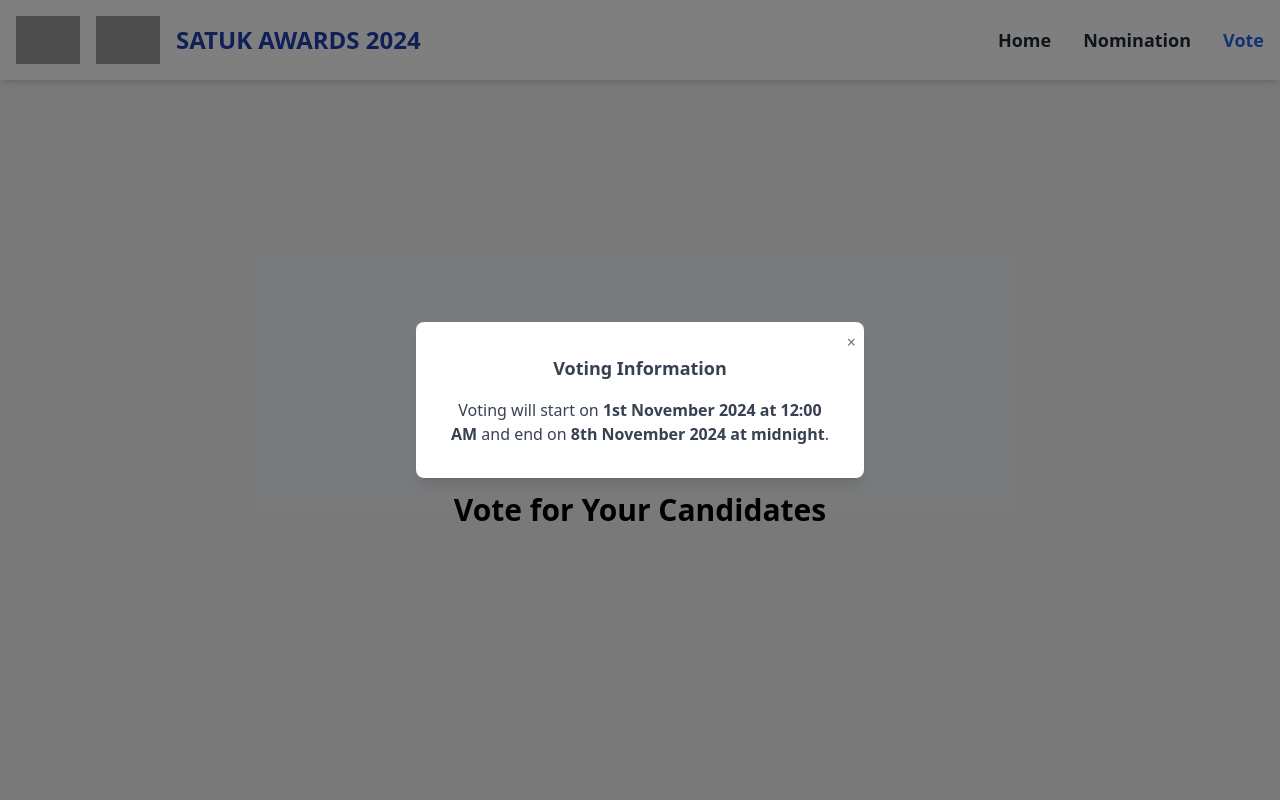
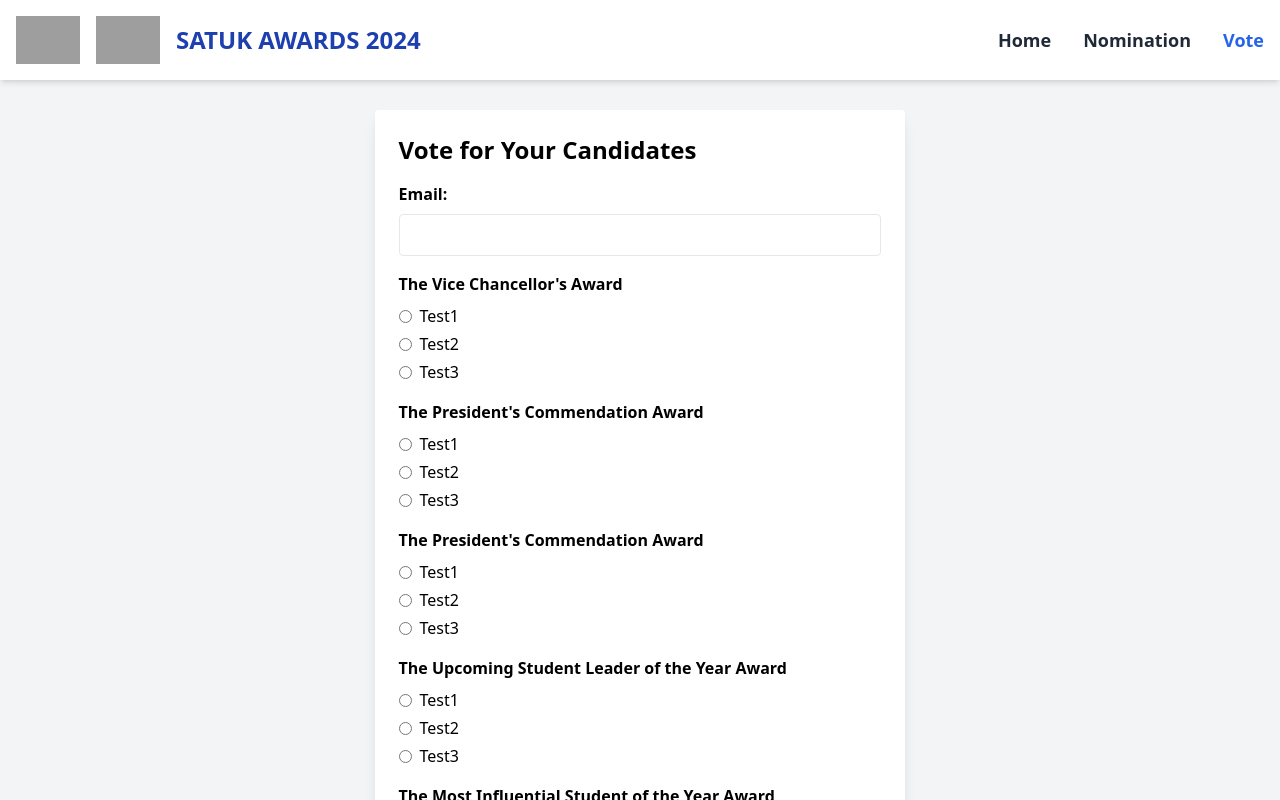
Before and after one commit to OumaArera/satuk-awards, a React (Create React App) app: page /vote in a window 1280 px wide. Shown: the top 800 px of the page. Built offline with nearby package versions, Linux system fonts and the light colour scheme; grey boxes are pictures that could not be loaded.

Commit message:
feat: complete

```diff
--- a/src/Vote.jsx
+++ b/src/Vote.jsx
@@ -1,52 +1,387 @@
 import React, { useEffect, useState } from 'react';
 
+const votingDetails=[
+  {
+    categoryId: 1,
+    categoryName: "The Vice Chancellor's Award",
+    candidates: [
+      {name: "Test1", id: 1},
+      {name: "Test2", id: 2},
+      {name: "Test3", id: 3}
+    ]
+  },
+  {
+    categoryId: 2,
+    categoryName: "The President's Commendation Award",
+    candidates: [
+      {name: "Test1", id: 4},
+      {name: "Test2", id: 5},
+      {name: "Test3", id: 6}
+    ]
+  },
+  {
+    categoryId: 3,
+    categoryName: "The President's Commendation Award",
+    candidates: [
+      {name: "Test1", id: 7},
+      {name: "Test2", id: 8},
+      {name: "Test3", id: 9}
+    ]
+  },
+  {
+    categoryId: 4,
+    categoryName: "The Upcoming Student Leader of the Year Award",
+    candidates: [
+      {name: "Test1", id: 10},
+      {name: "Test2", id: 11},
+      {name: "Test3", id: 12}
+    ]
+  },
+  {
+    categoryId: 5,
+    categoryName: "The Most Influential Student of the Year Award",
+    candidates: [
+      {name: "Test1", id: 13},
+      {name: "Test2", id: 14},
+      {name: "Test3", id: 15}
+    ]
+  },
+  {
+    categoryId: 6,
+    categoryName: "The Student's Affairs Advocate of the Year Award",
+    candidates: [
+      {name: "Test1", id: 16},
+      {name: "Test2", id: 17},
+      {name: "Test3", id: 18}
+    ]
+  },
+  {
+    categoryId: 7,
+    categoryName: "The Blogger of the Year Award",
+    candidates: [
+      {name: "Test1", id: 19},
+      {name: "Test2", id: 20},
+      {name: "Test3", id: 21}
+    ]
+  },
+  {
+    categoryId: 8,
+    categoryName: "The Faculty of the Year Award",
+    candidates: [
+      {name: "Test1", id: 22},
+      {name: "Test2", id: 23},
+      {name: "Test3", id: 24}
+    ]
+  },
+  {
+    categoryId: 9,
+    categoryName: "The Content Creator of the Year Award",
+    candidates: [
+      {name: "Test1", id: 25},
+      {name: "Test2", id: 26},
+      {name: "Test3", id: 27}
+    ]
+  },
+  {
+    categoryId: 10,
+    categoryName: "The Club and/or Society of the Year Award",
+    candidates: [
+      {name: "Test1", id: 28},
+      {name: "Test2", id: 29},
+      {name: "Test3", id: 30}
+    ]
+  },
+  {
+    categoryId: 11,
+    categoryName: "The Humanitarian of the Year Award",
+    candidates: [
+      {name: "Test1", id: 31},
+      {name: "Test2", id: 32},
+      {name: "Test3", id: 33}
+    ]
+  },
+  {
+    categoryId: 12,
+    categoryName: "The Most Innovative and Creative Student of the Year Award",
+    candidates: [
+      {name: "Test1", id: 34},
+      {name: "Test2", id: 35},
+      {name: "Test3", id: 36}
+    ]
+  },
+  {
+    categoryId: 13,
+    categoryName: "The Entrepreneurial Student of the Year Award",
+    candidates: [
+      {name: "Test1", id: 37},
+      {name: "Test2", id: 38},
+      {name: "Test3", id: 39}
+    ]
+  },
+  {
+    categoryId: 25,
+    categoryName: "The Graphic Designer of the Year Award",
+    candidates: [
+      {name: "Test1", id: 73},
+      {name: "Test2", id: 74},
+      {name: "Test3", id: 75}
+    ]
+  },
+  {
+    categoryId: 14,
+    categoryName: "The Poet and Song Writer of the Year Award",
+    candidates: [
+      {name: "Test1", id: 40},
+      {name: "Test2", id: 41},
+      {name: "Test3", id: 42}
+    ]
+  },
+  {
+    categoryId: 15,
+    categoryName: "The Photographer of the Year Award",
+    candidates: [
+      {name: "Test1", id: 43},
+      {name: "Test2", id: 44},
+      {name: "Test3", id: 45}
+    ]
+  },
+  {
+    categoryId: 16,
+    categoryName: "The Dance Crew of the Year Award",
+    candidates: [
+      {name: "Test1", id: 46},
+      {name: "Test2", id: 47},
+      {name: "Test3", id: 48}
+    ]
+  },
+  {
+    categoryId: 17,
+    categoryName: "The Service Provider of the Year Award",
+    candidates: [
+      {name: "Test1", id: 49},
+      {name: "Test2", id: 50},
+      {name: "Test3", id: 51}
+    ]
+  },
+  {
+    categoryId: 18,
+    categoryName: "The Environment Advocate of the Year Award",
+    candidates: [
+      {name: "Test1", id: 52},
+      {name: "Test2", id: 53},
+      {name: "Test3", id: 54}
+    ]
+  },
+  {
+    categoryId: 19,
+    categoryName: "The PWDs Advocate of the Year Award",
+    candidates: [
+      {name: "Test1", id: 55},
+      {name: "Test2", id: 56},
+      {name: "Test3", id: 57}
+    ]
+  },
+  {
+    categoryId: 20,
+    categoryName: "The Commitment to Service Award",
+    candidates: [
+      {name: "Test1", id: 58},
+      {name: "Test2", id: 59},
+      {name: "Test3", id: 60}
+    ]
+  },
+  {
+    categoryId: 21,
+    categoryName: "Indoor Games, Sports Team of the Year Award",
+    candidates: [
+      {name: "Test1", id: 61},
+      {name: "Test2", id: 62},
+      {name: "Test3", id: 63}
+    ]
+  },
+  {
+    categoryId: 22,
+    categoryName: "Outdoor Games, Sports Team of the Year Award",
+    candidates: [
+      {name: "Test1", id: 64},
+      {name: "Test2", id: 65},
+      {name: "Test3", id: 66}
+    ]
+  },
+  {
+    categoryId: 23,
+    categoryName: "Indoor Games, Sports Person of the Year Award",
+    candidates: [
+      {name: "Test1", id: 67},
+      {name: "Test2", id: 68},
+      {name: "Test3", id: 69}
+    ]
+  },
+  {
+    categoryId: 24,
+    categoryName: "Outdoor Games, Sports Person of the Year Award",
+    candidates: [
+      {name: "Test1", id: 70},
+      {name: "Test2", id: 71},
+      {name: "Test3", id: 72}
+    ]
+  }
+]
+
+
 const Vote = () => {
+  const [selectedCandidates, setSelectedCandidates] = useState({});
+  const [email, setEmail] = useState('');
   const [showOverlay, setShowOverlay] = useState(false);
+  const [isLoading, setIsLoading] = useState(false);
+  const [errorMessage, setErrorMessage] = useState('');
+  const [success, setSuccess] = useState("");
 
-  // Define the voting period
-  const votingStartDate = new Date('2024-11-01T00:00:00'); // 1st November 2024, 12:00 AM
-  const votingEndDate = new Date('2024-11-08T23:59:59'); // 8th November 2024, 11:59 PM
+  // Time constraint
+  const votingStartDate = new Date();
+  const votingEndDate = new Date('2024-11-08T23:59:59');
+
+  // Validate Email (excludes invalid formats)
+  const validateEmail = (email) => {
+    const emailPattern = /^[a-zA-Z0-9._%+-]+@(?:gmail\.com|yahoo\.com|outlook\.com|protonmail\.com)$/;
+    return emailPattern.test(email);
+  };
 
   useEffect(() => {
     const now = new Date();
-
-    // Check if the current date is outside the voting period
     if (now < votingStartDate || now > votingEndDate) {
       setShowOverlay(true);
+    } else {
+      setShowOverlay(false);
     }
   }, []);
 
-  // Close the overlay
-  const closeOverlay = () => {
-    setShowOverlay(false);
+  // Handle candidate selection
+  const handleCandidateSelect = (categoryId, candidateId) => {
+    setSelectedCandidates((prev) => ({ ...prev, [categoryId]: candidateId }));
+  };
+
+  // Submit vote
+  const handleSubmit = async (e) => {
+    e.preventDefault();
+
+    if (!validateEmail(email)) {
+      setErrorMessage('Invalid email format');
+      return;
+    }
+
+    // Check if all categories have been selected
+    if (Object.keys(selectedCandidates).length !== votingDetails.length) {
+      setErrorMessage('Please vote for each category.');
+      return;
+    }
+
+    const data = {
+      voterEmail: email,
+      candidateIds: Object.values(selectedCandidates),
+      categoryIds: Object.keys(selectedCandidates).map(Number),
+    };
+    Object.entries(data).forEach(([key, value]) => console.log(`${key} : ${value}`));
+
+    setIsLoading(true);
+    try {
+      const response = await fetch('https://satuk.onrender.com/users/vote', {
+        method: "POST",
+        headers: {"Content-Type": "application/json"},
+        body: JSON.stringify(data)
+      });
+      const result = response.json()
+      if(result.success){
+        setSuccess(result.message);
+        setTimeout(() => setSuccess(''), 5000);
+      }
+    } catch (error) {
+      setErrorMessage('Error submitting vote. Please try again.');
+      setTimeout(() => setErrorMessage(''), 5000);
+    } finally{
+      setIsLoading(false);
+    }
   };
 
   return (
     <div className="relative">
-      {/* Overlay Message */}
+      {/* Overlay */}
       {showOverlay && (
         <div className="fixed inset-0 bg-black bg-opacity-50 flex items-center justify-center z-50">
-          <div className="bg-white p-8 rounded-lg shadow-lg relative max-w-md mx-auto">
-            <button
-              className="absolute top-2 right-2 text-gray-500 hover:text-gray-700"
-              onClick={closeOverlay}
-            >
-              &times;
-            </button>
-            <h2 className="text-lg font-semibold text-center text-gray-700 mb-4">
-              Voting Information
+          <div className="bg-white p-8 rounded-lg shadow-lg max-w-md mx-auto">
+            <h2 className="text-lg font-semibold text-center mb-4">
+              Voting Not Yet Open
             </h2>
-            <p className="text-gray-700 text-center">
-              Voting will start on <strong>1st November 2024 at 12:00 AM</strong> and end on <strong>8th November 2024 at midnight</strong>.
+            <p className="text-center">
+              Voting starts on <strong>today at 12:00 AM</strong> and ends on{' '}
+              <strong>8th November 2024 at midnight</strong>.
             </p>
           </div>
         </div>
       )}
 
-      {/* Main Content of the Vote Page */}
+      {/* Main Content */}
       <div className="flex justify-center items-center min-h-screen bg-gray-100">
-        <h1 className="text-3xl font-bold">Vote for Your Candidates</h1>
-        {/* Additional vote page content can go here */}
+        <form
+          className="bg-white p-6 rounded shadow-lg"
+          onSubmit={handleSubmit}
+        >
+          <h1 className="text-2xl font-bold mb-4">Vote for Your Candidates</h1>
+
+          {/* Email Input */}
+          <div className="mb-4">
+            <label className="block font-semibold mb-2">Email:</label>
+            <input
+              type="email"
+              value={email}
+              onChange={(e) => setEmail(e.target.value)}
+              className="w-full p-2 border rounded"
+              required
+            />
+          </div>
+
+          {/* Category Candidate Selection */}
+          {votingDetails.map((category) => (
+            <div key={category.categoryId} className="mb-4">
+              <h2 className="font-semibold mb-2">{category.categoryName}</h2>
+              {category.candidates.map((candidate) => (
+                <label
+                  key={candidate.id}
+                  className="flex items-center space-x-2 mb-1"
+                >
+                  <input
+                    type="radio"
+                    name={`category-${category.categoryId}`}
+                    value={candidate.id}
+                    onChange={() =>
+                      handleCandidateSelect(category.categoryId, candidate.id)
+                    }
+                    required
+                  />
+                  <span>{candidate.name}</span>
+                </label>
+              ))}
+            </div>
+          ))}
+
+          {/* Error Message */}
+          {errorMessage && (
+            <div className="text-red-600 font-semibold">{errorMessage}</div>
+
+          )}
+          {success && (
+            <div className="text-green-600 font-semibold">{success}</div>
+          )}
+
+          {/* Submit Button */}
+          <button
+            type="submit"
+            className="w-full py-2 mt-4 bg-blue-500 text-white font-semibold rounded hover:bg-blue-600"
+            disabled={isLoading}
+          >
+            {isLoading ? 'Submitting Vote...' : 'Submit Vote'}
+          </button>
+        </form>
       </div>
     </div>
   );
```
